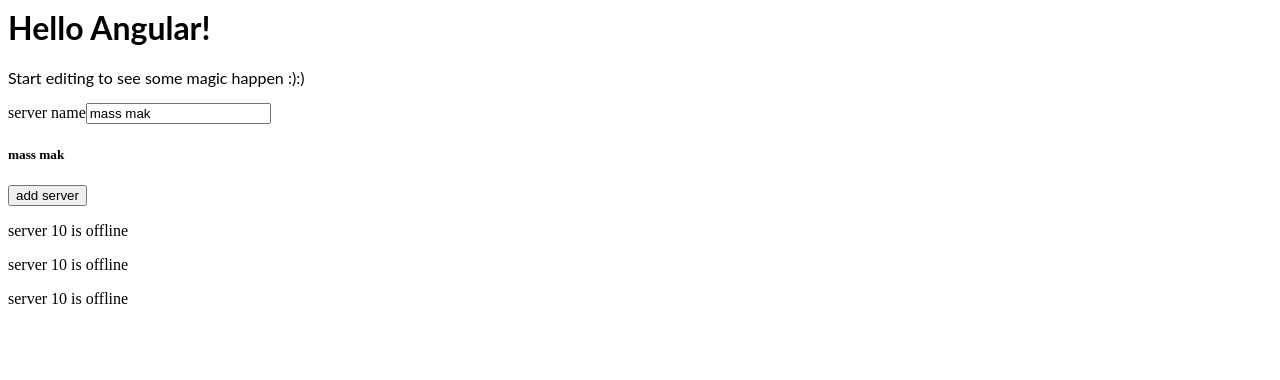
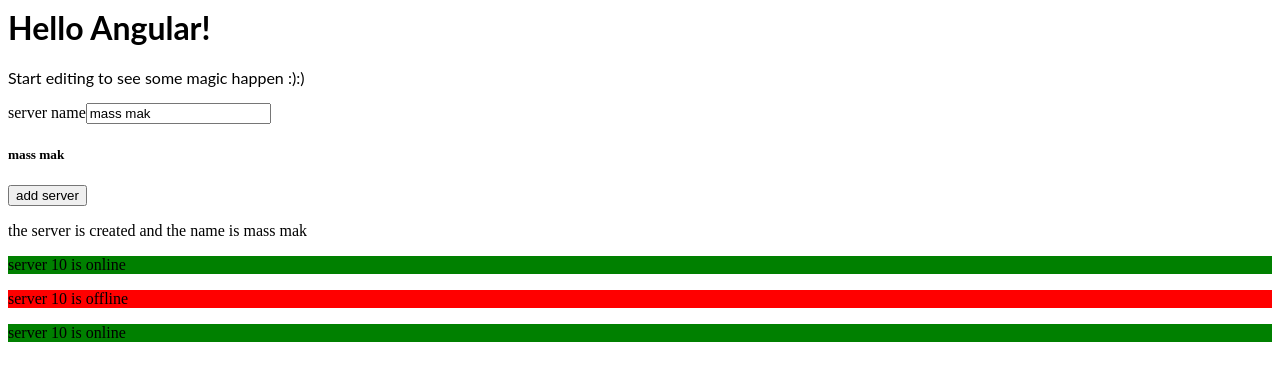
Before and after one commit to arjunraj15/angular-AR1, an Angular app: page / in a window 1280 px wide. Both pictures are taken after a click on the button "add server". Shown: the top 380 px of the page. Built offline with nearby package versions, Linux system fonts and the light colour scheme.

Commit message:
4 files modified

```diff
--- a/src/app/server/server.component.html
+++ b/src/app/server/server.component.html
@@ -1,2 +1,2 @@
-<p>server {{ serverId }} is {{ returnstatus() }}
+<p [ngStyle]="{backgroundColor: getcolor()}">server {{ serverId }} is {{ returnstatus() }}
 </p>
--- a/src/app/server/server.component.ts
+++ b/src/app/server/server.component.ts
@@ -1,4 +1,4 @@
-import { Component } from '@angular/core';
+ import { Component } from '@angular/core';
 @Component({
   selector: 'app-server',
  templateUrl:'./server.component.html'
@@ -7,6 +7,13 @@
 {
 serverId: number = 10;
 serverstatus: string = 'offline'
+constructor(){
+  this.serverstatus = Math.random() > 0.5 ? 'online':'offline'
+}
+getcolor()
+{
+  return this.serverstatus === 'online' ? 'green' : 'red';
+}
 returnstatus()
 {
   return this.serverstatus;
--- a/src/app/servers/servers.component.html
+++ b/src/app/servers/servers.component.html
@@ -5,6 +5,10 @@
  <button class = "btn btn-primary"
  [disabled]="!btn1status "(click)="oncreateserver()"> add server</button>
  <!-- <p> {{ servercreationstatus }}</p> -->
+ <p *ngIf="serverupdate; else noserver">the server is created and the name is {{ servername }}</p>
+ <ng-template #noserver>
+   <p> no server are created</p>
+ </ng-template>
 
 <app-server></app-server>
 <app-server></app-server>
--- a/src/app/servers/servers.component.ts
+++ b/src/app/servers/servers.component.ts
@@ -9,6 +9,7 @@
   btn1status;
   servercreationstatus="server not created";
   servername = 'mass mak';
+  serverupdate =false ;
   constructor()
   {
 setTimeout((  ) =>{
@@ -17,6 +18,7 @@
   }
   oncreateserver()
   {
+    this.serverupdate = true;
     this.servercreationstatus = 'server is created '+this.servername;
   }
   onservername(event : any)
```
